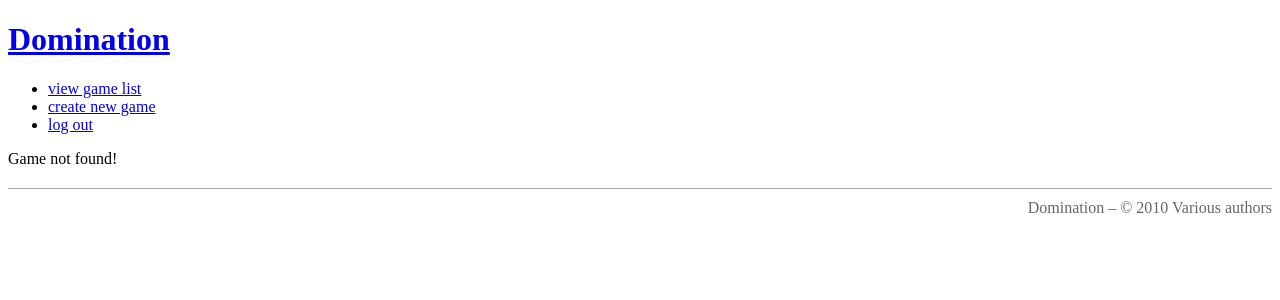
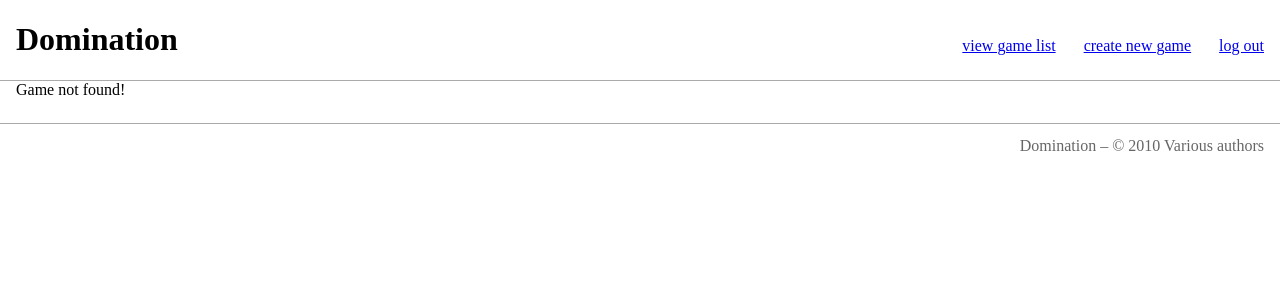
Before and after one commit to xoraxax/domination, a Flask app: a page that uses domination/templates/base.html in a window 1280 px wide. Shown: the top 300 px of the page. Run offline with Flask 2, Linux system fonts and the light colour scheme; the visitor is signed in with stand-in values (Sample User, id 1); parts of the project's set-up code (start-up, migrations or seed data) failed here and were passed over; some libraries are stand-ins or nearby versions.

Commit message:
Update style: better placement of menu.

```diff
--- a/domination/static/style.css
+++ b/domination/static/style.css
@@ -1,4 +1,15 @@
-#footer { margin-top: 20px; border-top: 1px solid #AAAAAA; padding-top: 10px;
+body { margin: 0; }
+
+#menu { float: right; margin-right: 1em; }
+#menu ul { padding: 0 0 0 2em; list-style: none; }
+#menu ul li { display: inline; padding-left: 1.5em; }
+
+#header { border-bottom: 1px solid #AAAAAA; padding: 0 1em; }
+#header a { text-decoration: none; color: black; }
+
+#content { clear: both; padding: 0 1em; }
+
+#footer { margin-top: 1.5em; border-top: 1px solid #AAAAAA; padding: 0.8em 1em;
           text-align: right; color: #666666; }
 
 .card { display: inline-block; width: 9em; padding: 0.5em; margin: 0.5em; }
--- a/domination/templates/base.html
+++ b/domination/templates/base.html
@@ -17,7 +17,6 @@
   {% endblock %}
 </head>
 <body>
-  <h1><a href="{{ url_for('index') }}">Domination</a></h1>
   <noscript>This game needs JavaScript to work properly!</noscript>
   <div id="menu">
     <ul>
@@ -38,6 +37,9 @@
       {% endif %}
     </ul>
   </div>
+  <div id="header">
+    <h1><a href="{{ url_for('index') }}">Domination</a></h1>
+  </div>
   <div id="content">{% block content %}{% endblock %}</div>
   <div id="footer">
     {% block footer %}
```
